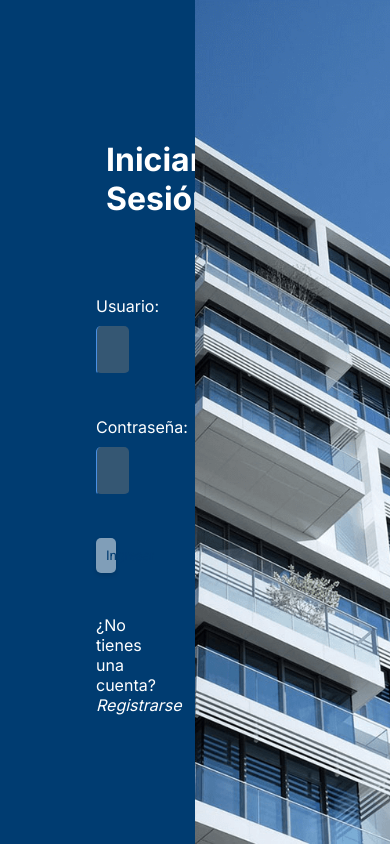
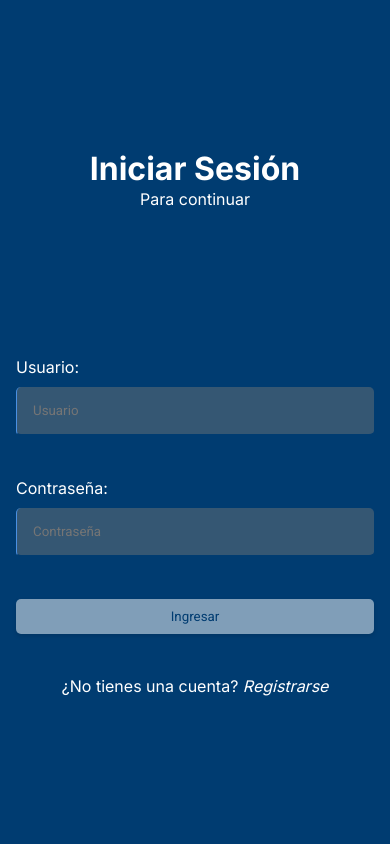
Before and after one commit to MoralesWilll/Project, a Next.js app in the folder front/: page /pages/login in a window 390 px wide. Built offline with nearby package versions, Linux system fonts and the light colour scheme.

Commit message:
feat: responsive view login-page

```diff
--- a/front/src/components/form/styledForm.tsx
+++ b/front/src/components/form/styledForm.tsx
@@ -15,10 +15,11 @@ export const Container = styled.div<StyledContainerProps>`
     `
 
 
-export const CardForm = styled.div<{width?: string, height?: string}>`
+export const ContainerForm = styled.div<{width?: string, height?: string}>`
     display: flex;
     flex-direction: column;
-    justify-content: space-around;
+    justify-content: space-evenly;
+    gap: 1rem;
     width: 50%;
     padding: 6rem;
     background-color: ${colors.secondary};
@@ -31,6 +32,15 @@ export const CardForm = styled.div<{width?: string, height?: string}>`
         padding: 10px;
         border-top: 1px solid ${colors.secondary};
         border-bottom: 1px solid ${colors.secondary};
+    }
+
+    @media (width <= 768px) {
+        padding: 3rem;
+        width: 100%;
+    }
+
+    @media (width <= 480px) {
+        padding: 1rem;
     }
     `
 
@@ -53,6 +63,10 @@ export const BackgroundForm = styled.div<{width?: string, height?: string}>`
     background-size: cover;
     background-position: center;
     background-repeat: no-repeat;
+
+    @media (width <= 768px) {
+        display: none;
+    }
 `
 
 export const FormContent = styled.form<{$bg?: string, color?: string}>`
@@ -73,13 +87,6 @@ export const FormContent = styled.form<{$bg?: string, color?: string}>`
     }
 `
 
-export const ImageContainer = styled.div`
-    display: flex;
-    justify-content: center;
-    align-items: center;
-    gap: 20px;
-`
-
 export const InputContent = styled.div`
     display: flex;
     flex-direction: column;
--- a/front/src/components/login/LoginForm.tsx
+++ b/front/src/components/login/LoginForm.tsx
@@ -6,9 +6,8 @@ import Form from "@/components/form/Form"
 import Label from "@/components/ui/Label.ui"
 import Input from "@/components/ui/Input.ui"
 import Button from "@/components/ui/Button.ui"
-import { Container, CardForm, InputContent, TextError, ImageContainer, BackgroundForm } from "@/components/form/styledForm"
+import { Container, ContainerForm, InputContent, TextError, BackgroundForm, GroupTitle } from "@/components/form/styledForm"
 import Link from "next/link"
-import Image from "next/image"
 import { colors } from "@/app/GlobalStyles"
 
 interface UserLogin {
@@ -61,8 +60,11 @@ const Login: React.FC = () => {
 
     return (
         <Container>
-            <CardForm>
-                <h1>Iniciar Sesión</h1>
+            <ContainerForm>
+                <GroupTitle>
+                    <h1>Iniciar Sesión</h1>
+                    <span>Para continuar</span>
+                </GroupTitle>
                 <Form onSubmit={handleSubmit}>
                     <InputContent>
                         <Label label="Usuario" for="username" />
@@ -94,7 +96,7 @@ const Login: React.FC = () => {
                     <Button type="submit" disabled={user.username === "" || user.password === ""} $bgColor={colors.white}>Ingresar</Button>
                     <p>¿No tienes una cuenta? <Link href="/pages/register">Registrarse</Link></p>
                 </Form>
-            </CardForm>
+            </ContainerForm>
             <BackgroundForm />
         </Container>
     )
```
